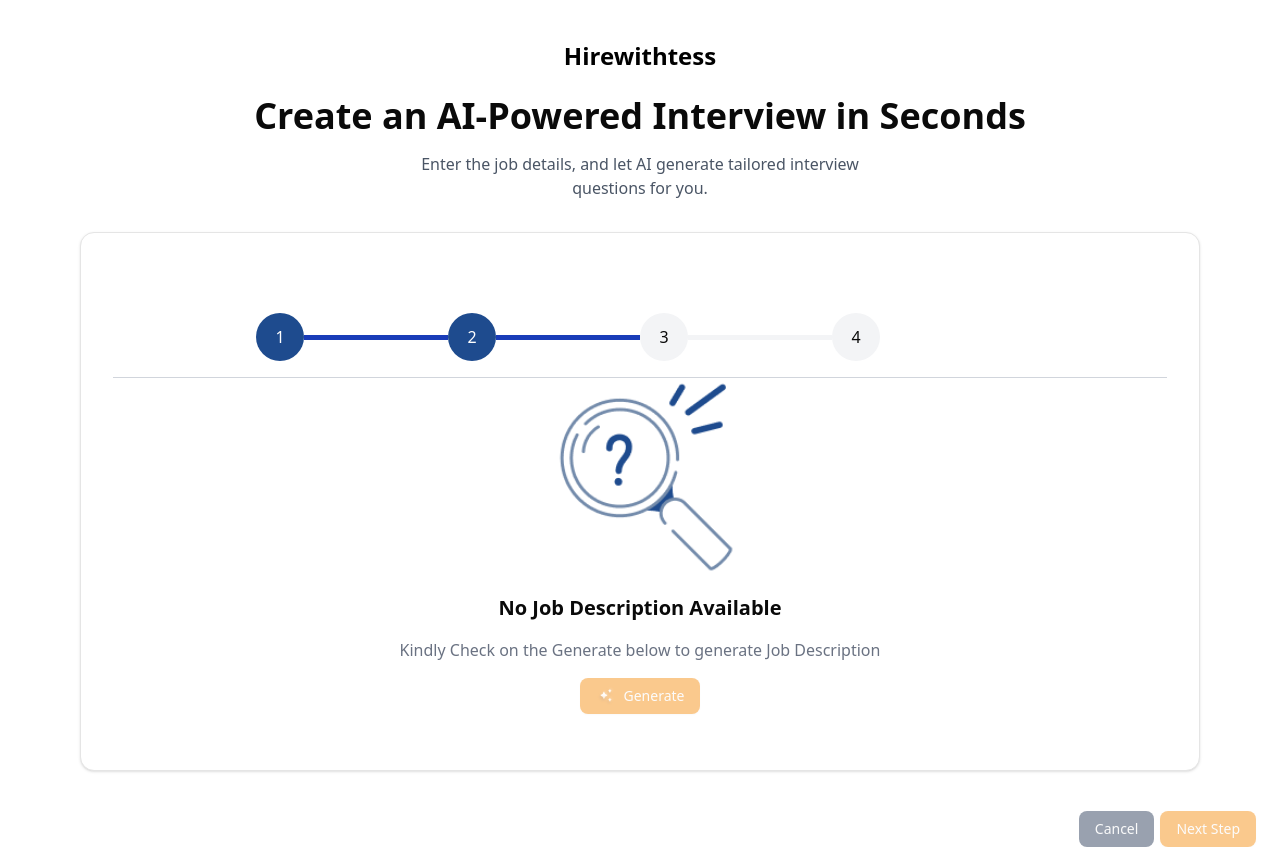
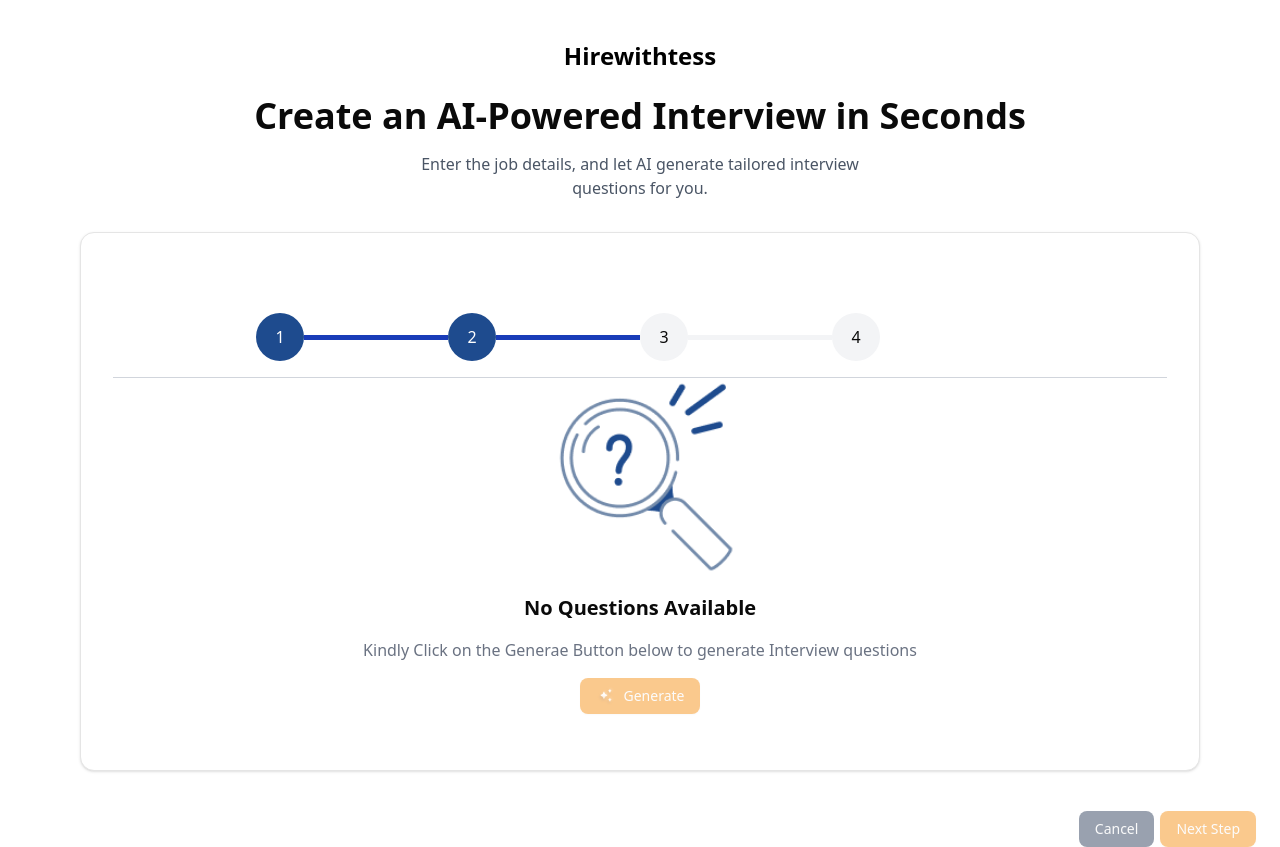
Before and after one commit to sayyamButt317/hire-with-tess-frontend, a Next.js app: page /interview/question in a window 1280 px wide. Built offline with nearby package versions, Linux system fonts and the light colour scheme.

Commit message:
update text

```diff
--- a/src/app/interview/question/page.tsx
+++ b/src/app/interview/question/page.tsx
@@ -26,7 +26,7 @@ export default function Questionnaire() {
             <InterviewLayout showStepper={true} currentStep={2} showGoogleLogin={false}>
                 <div className="flex flex-col w-full h-full items-center text-center space-y-4">
 
-                    {response.length > 0 ? <Question questions={response} /> : <NoQuestion />}
+                    {response.length > 0 ? <Question questions={response}  /> : <NoQuestion title="No Questions Available" description="Kindly Click on the Generae Button below to generate Interview questions" />}
 
                     <div className="mt-auto flex justify-center w-full">
                         {response.length > 0 ? (
```
